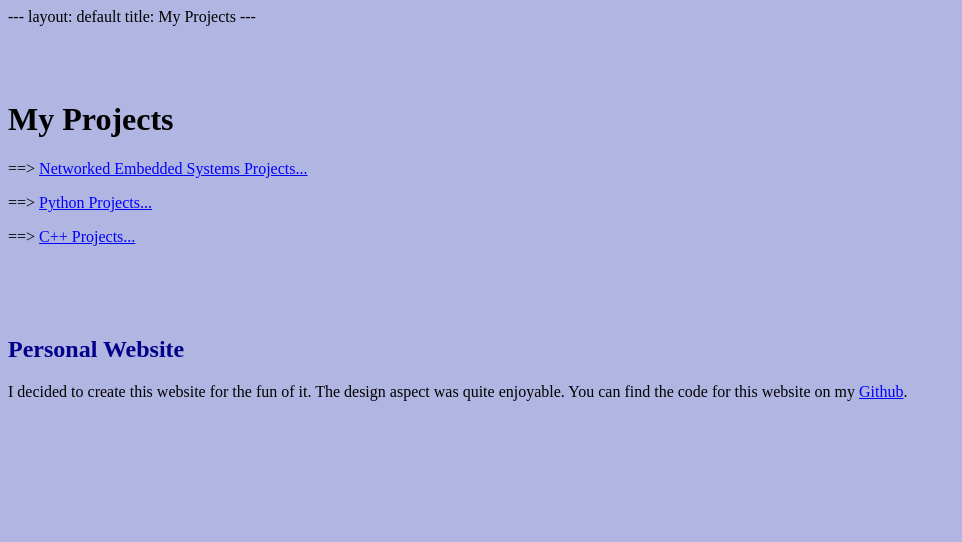
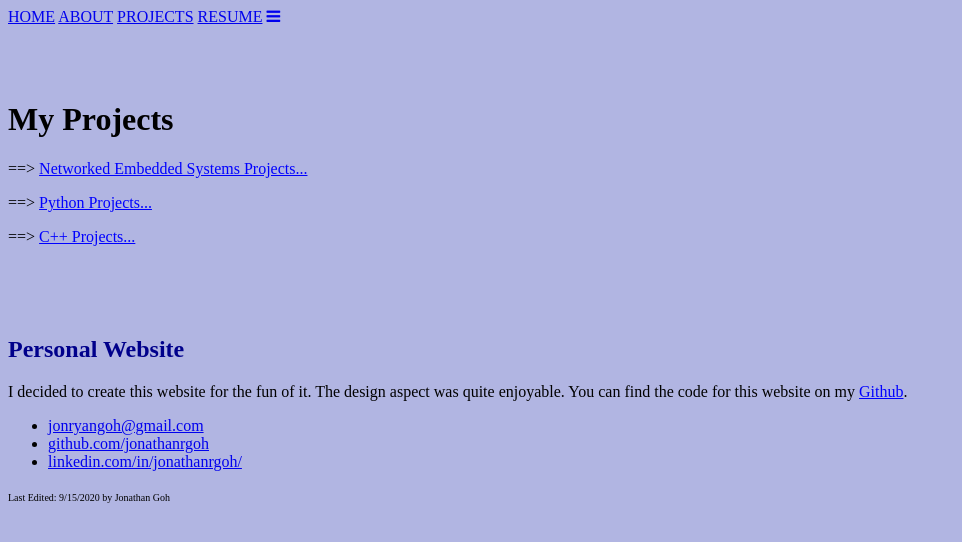
Before and after one commit to jonathanrgoh/jonathanrgoh.github.io, a Jekyll site: the page built from projects/index.html, in a window 1280 px wide. Shown: the top 542 px of the page, without its empty margins (0-962 px from the left). Built offline with Jekyll 4.4.1, drawn with Linux system fonts in a browser that asks for light colours.

Commit message:
Update index.html

```diff
--- a/projects/index.html
+++ b/projects/index.html
@@ -1,14 +1,3 @@
-    <body style="background-color:rgb(177, 181, 226);">
-
-		<head>
-			<meta property="og:image" content="\images\home\jonBitmoji.jpg" />
-			<title>{{ page.title }}</title>
-			<!-- link to main stylesheet -->
-			<link href="css/main.css" rel="stylesheet">
-            <meta charset="UTF-8">
-		</head>
-		<body>
-
 ---
 layout: default
 title: My Projects
```
